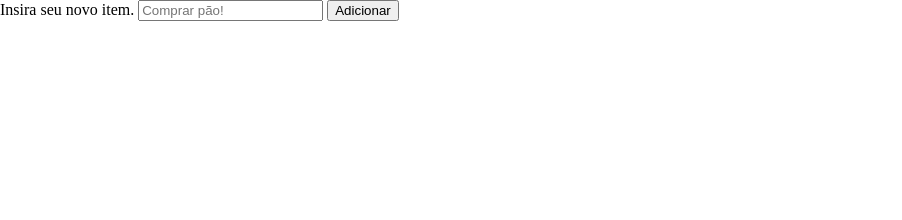
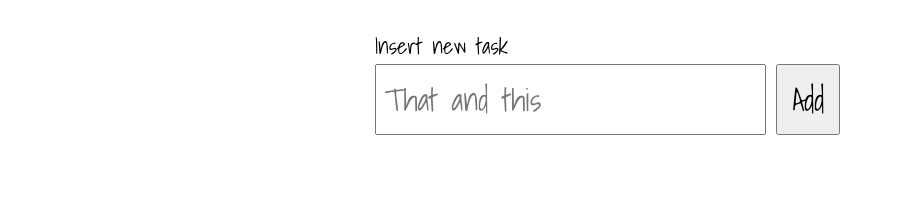
Before and after one commit to baltazarparra/vanilla-todo, a plain HTML site: page index.html in a window 1280 px wide. Shown: the whole page, without its empty margins (0-902 px from the left). Drawn offline with Linux system fonts and the light colour scheme.

Commit message:
finalizando style

```diff
--- a/index.html
+++ b/index.html
@@ -4,6 +4,7 @@
     <meta charset="utf-8">
     <meta name="viewport" content="width=device-width, initial-scale=1.0">
     <meta http-equiv="X-UA-Compatible" content="ie=edge">
+    <link href="https://fonts.googleapis.com/css?family=Shadows+Into+Light" rel="stylesheet">
     <title>TODO List</title>
     <link rel="stylesheet" href="style.css">
 </head>
@@ -11,10 +12,10 @@
     <div class="container">
         <header>
             <label>
-                Insira seu novo item.
-                <input data-js="inputItem" type="text" name="entrada" placeholder="Comprar pão!">
+                Insert new task
+                <input class="input" data-js="inputItem" type="text" name="entrada" placeholder="That and this">
+                <button data-js="addButton" type="button" name="btn-add">Add</button>
             </label>
-            <button data-js="addButton" type="button" name="btn-add">Adicionar</button>
         </header>
         <main>
             <ul data-js="todoList"></ul>
--- a/main.js
+++ b/main.js
@@ -18,10 +18,26 @@
 
             createItem: function createItem() {
                 var $item = document.createElement('li');
+                var $check = document.createElement('input');
+                var $label = document.createElement('label');
                 var $inputValue = $inputItem.value;
                 var $inputText = document.createTextNode($inputValue);
-                $item.appendChild($inputText);
+                var $removeButton = document.createElement('button');
+                var $textRemoveButton = document.createTextNode('x');
+                $check.setAttribute('type', 'checkbox');
+                $item.appendChild($check);
+                $item.appendChild($label);
+                $label.appendChild($inputText);
+                $item.setAttribute("data-js", "listItem");
+                $removeButton.appendChild($textRemoveButton);
+                $removeButton.setAttribute("data-js", "removeButton");
                 $todoList.appendChild($item);
+                $item.appendChild($removeButton);
+                $removeButton.addEventListener('click', app.removeItem);
+            },
+
+            removeItem: function removeItem() {
+                $todoList.removeChild(document.querySelector('[data-js="listItem"]'));
             }
         };
     })();
--- a/style.css
+++ b/style.css
@@ -1,36 +1,47 @@
-/* Reset */
-
-html, body, p, ul, li, h1, h2, h3, h4, h5, h6 {
-  margin: 0;
-  padding: 0;
+body {
+    font-family: 'Shadows Into Light', cursive;
+    font-size: 1.4em;
 }
 
-h1, h2, h3, h4, h5, h6 {
-  font-size: 100%;
-  font-weight: normal;
+.container {
+    width: 992px;
+    margin: 0 auto;
+}
+
+header {
+    padding: 20px;
+    display: flex;
+    justify-content: center;
+}
+
+.input {
+    display: inline-block;
+    width: 70%;
+    padding: 8px;
+    font-family: 'Shadows Into Light', cursive;
+    font-size: 1.4em;
 }
 
 ul {
-  list-style: none;
+    padding: 20px;
+    text-align: center;
 }
 
-button, input, select, textarea {
-  margin: 0;
+li {
+    list-style: none;
 }
 
-html {
-  box-sizing: border-box;
+button {
+    padding: 8px 14px;
+    font-family: 'Shadows Into Light', cursive;
+    font-size: 1.4em;
 }
 
-* {
-  box-sizing: inherit;
+li button {
+    margin: 8px;
+    padding: 0;
 }
 
-*:before, *:after {
-  box-sizing: inherit;
+input[type=checkbox]:checked + label {
+    text-decoration: line-through;
 }
-
-img {
-  height: auto;
-  max-width: 100%;
-}
```
